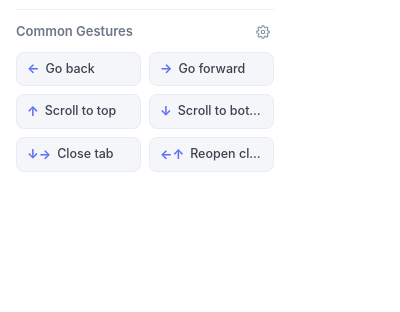
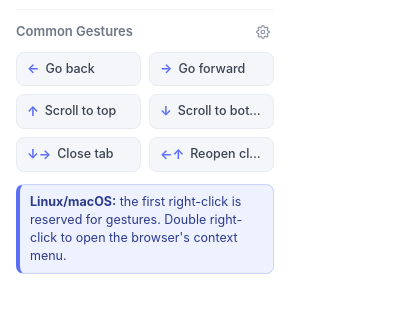
Before and after one commit to skypediacode/mouse-gestures, a browser extension: page popup.html in a window 400 px wide. Shown: the part 138-450 px from the top of the page. Drawn offline with Linux system fonts and the light colour scheme; files whose address does not match are found by name.

Commit message:
v1.0.4: Let Linux/MacOS gestures work by consuming press-time context menu
Chrome on Linux/MacOS raises contextmenu on right-button press, before any movement, so slow drags opened the native menu. Consume it for the whole press on Linux; elsewhere only once the drag passes the start threshold. A second right-click within 400ms is let through to open the native menu. Avoid re-arming post-release suppression when the event was already consumed. Show a Linux-only notice in the popup and document the behavior in AGENTS.md.

```diff
--- a/popup.css
+++ b/popup.css
@@ -212,6 +212,26 @@ body {
   font-weight: 500;
 }
 
+.linux-hint {
+  margin: 12px 0 0;
+  padding: 8px 10px;
+  font-size: 12.5px;
+  line-height: 1.45;
+  color: #2d3a8c;
+  background: #eef2ff;
+  border: 1px solid #c7d3ff;
+  border-left: 4px solid #5b6ff5;
+  border-radius: 8px;
+}
+
+.linux-hint strong {
+  font-weight: 700;
+}
+
+.linux-hint[hidden] {
+  display: none;
+}
+
 .empty-state {
   grid-column: 1 / -1;
   text-align: center;
--- a/popup.html
+++ b/popup.html
@@ -52,6 +52,10 @@
         </div>
         <div id="gestureGrid" class="gesture-grid"></div>
       </section>
+
+      <p id="linuxHint" class="linux-hint" hidden>
+        <strong>Linux/macOS:</strong> the first right-click is reserved for gestures. Double right-click to open the browser's context menu.
+      </p>
     </div>
     <script src="actions.js"></script>
     <script src="popup.js"></script>
--- a/popup.js
+++ b/popup.js
@@ -17,6 +17,11 @@ function formatGestureArrows(gesture) {
     .split("")
     .map((dir) => ARROW_MAP[dir] || dir)
     .join("");
+}
+
+// On Linux and macOS the page menu is blocked on the first right-click (see content.js).
+if (/Linux|Mac/.test(navigator.platform) && !/Android|iPhone|iPad/.test(navigator.userAgent)) {
+  document.querySelector("#linuxHint").hidden = false;
 }
 
 function openOptions() {
```
Also changed, not shown: content.js (+27 -1 lines), options.html (+1 -1 lines), manifest.json, 5 other files.
